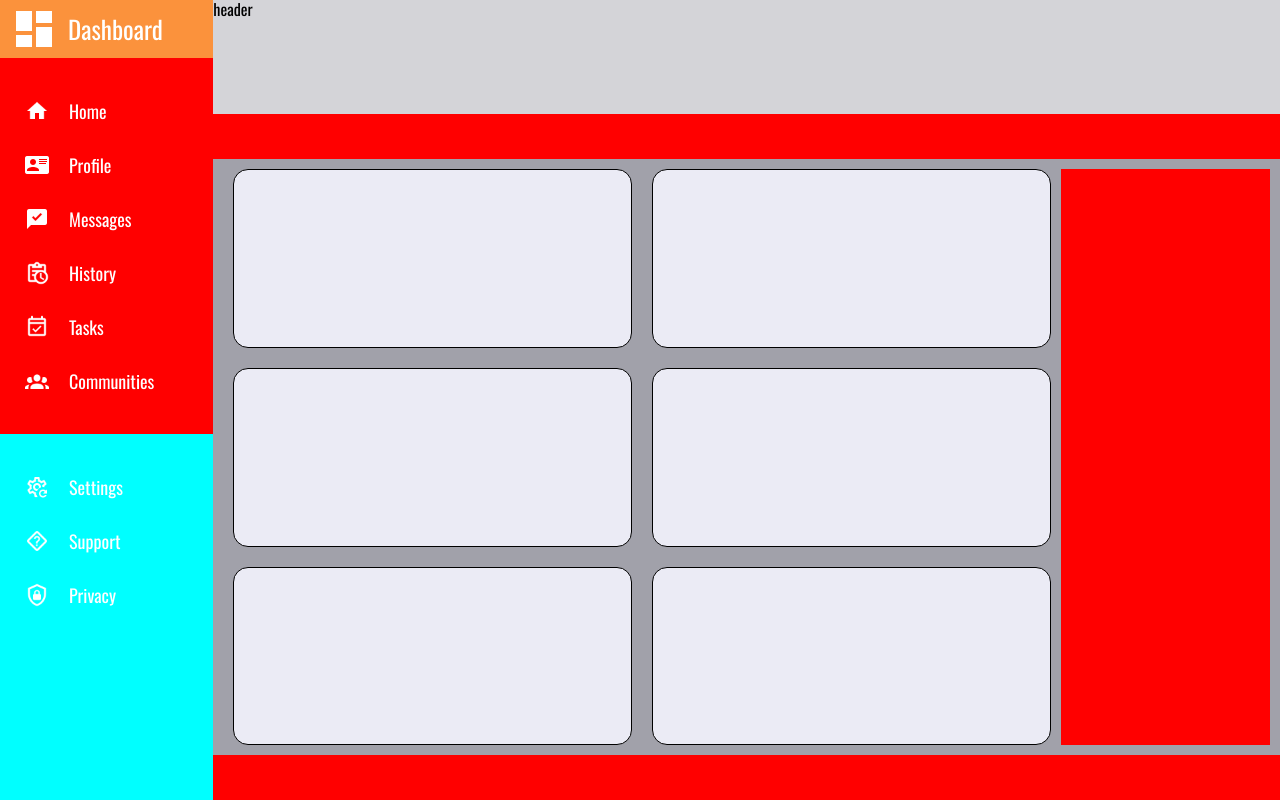
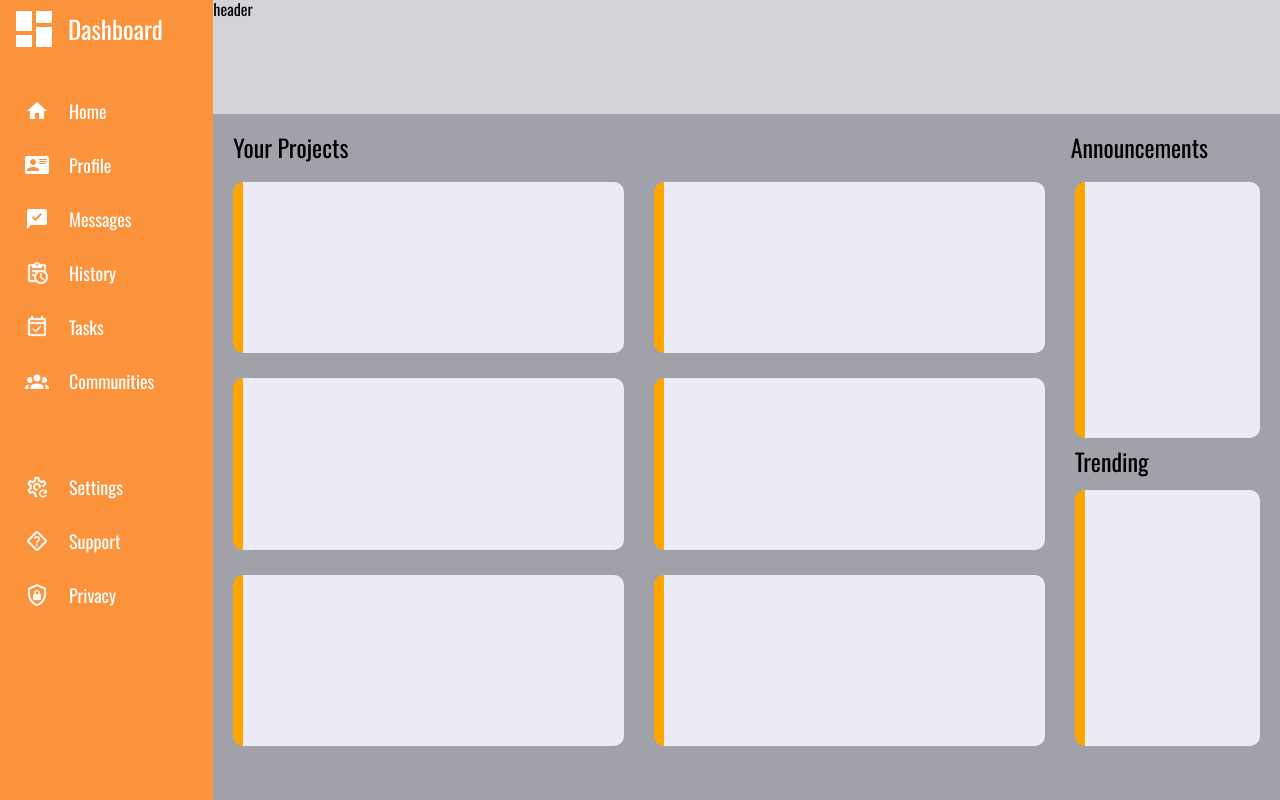
Before and after one commit to BlasioGodi/Admin-Dashboard, a website: page index.html in a window 1280 px wide. Drawn offline with nearby package versions, Linux system fonts and the light colour scheme.

Commit message:
Dashboard style updated

```diff
--- a/index.html
+++ b/index.html
@@ -21,7 +21,7 @@
             <div class="sidebar-header">
                 <img src="/src/img/view-dashboard.png" class="icon-header" alt="">Dashboard
             </div>
-            <div style="background-color:red">
+            <div>
                 <ul>
                     <li><img src="/src/img/home.png" class="icon" alt="">
                         Home
@@ -44,7 +44,7 @@
                 </ul>
             </div>
 
-            <div style="background-color:aqua">
+            <div>
                 <ul>
                     <li><img src="/src/img/cog-refresh-outline.png" class="icon" alt="">Settings</li>
                     <li><img src="/src/img/help-rhombus-outline.png" class="icon" alt="">Support</li>
@@ -53,10 +53,18 @@
             </div>
         </div>
         <div class="projects">
-            <div style="background-color:red"></div>
+            <div class="header-project">
+                <div>
+                    <h1 class="header-pd">Your Projects</h1>
+                </div>
+                <div>
+                    <h1 class="header-pd">Announcements</h1>
+                </div>
+            </div>
             <div class="content-project1">
                 <div class="content">
-                    <div class="content-card"></div>
+                    <div class="content-card">
+                    </div>
                     <div class="content-card"></div>
                     <div class="content-card"></div>
                 </div>
@@ -65,9 +73,12 @@
                     <div class="content-card"></div>
                     <div class="content-card"></div>
                 </div>
-                <div style="background-color:red"></div>
+                <div class="content-project2">
+                    <div class="content-card"></div>
+                    <h1 class="header-align">Trending</h1>
+                    <div class="content-card"></div>
+                </div>
             </div>
-            <div style="background-color:red"></div>
         </div>
     </div>
 </body>
--- a/public/style.css
+++ b/public/style.css
@@ -98,24 +98,46 @@ ul > li {
   grid-template-rows: 0.15fr 2fr 0.15fr;
 }
 
+.header-project {
+  display: grid;
+  grid-template-columns: 2fr 0.5fr;
+  padding: 10px;
+}
+
+.header-align {
+  text-align: left;
+  justify-content: start;
+  padding-top: 10px;
+}
+
+.header-pd {
+  padding-left: 10px;
+  padding-top: 10px;
+}
+
 .content-project1 {
   display: grid;
   grid-template-columns: repeat(2, 1fr) 0.5fr;
-  padding: 10px;
+  padding-left: 10px;
+  padding-right: 10px;
+  gap: 10px;
 }
 
 .content-project2 {
+  display: grid;
+  grid-template-rows: 1fr 0.2fr 1fr;
+  padding: 10px;
 }
 
 .content {
   display: grid;
   grid-template-rows: repeat(3, 1fr);
-  gap: 20px;
-  padding-left: 10px;
-  padding-right: 10px;
+  gap: 25px;
+  padding: 10px;
 }
 .content-card {
-  border: 1px solid black;
   background-color: #ebebf5;
-  border-radius: 15px;
+  border-left: 10px solid orange;
+  border-radius: 10px;
+  display: grid;
 }
```
